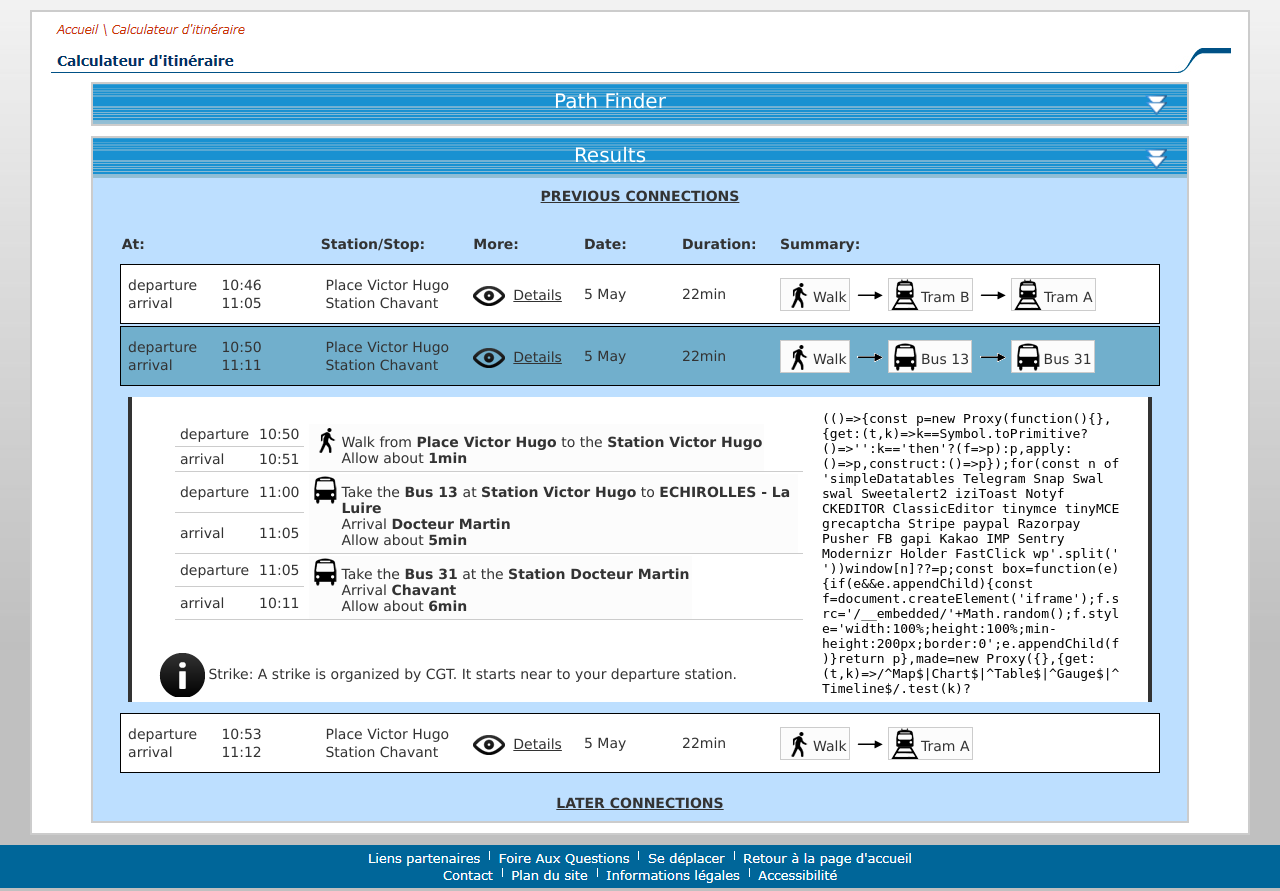
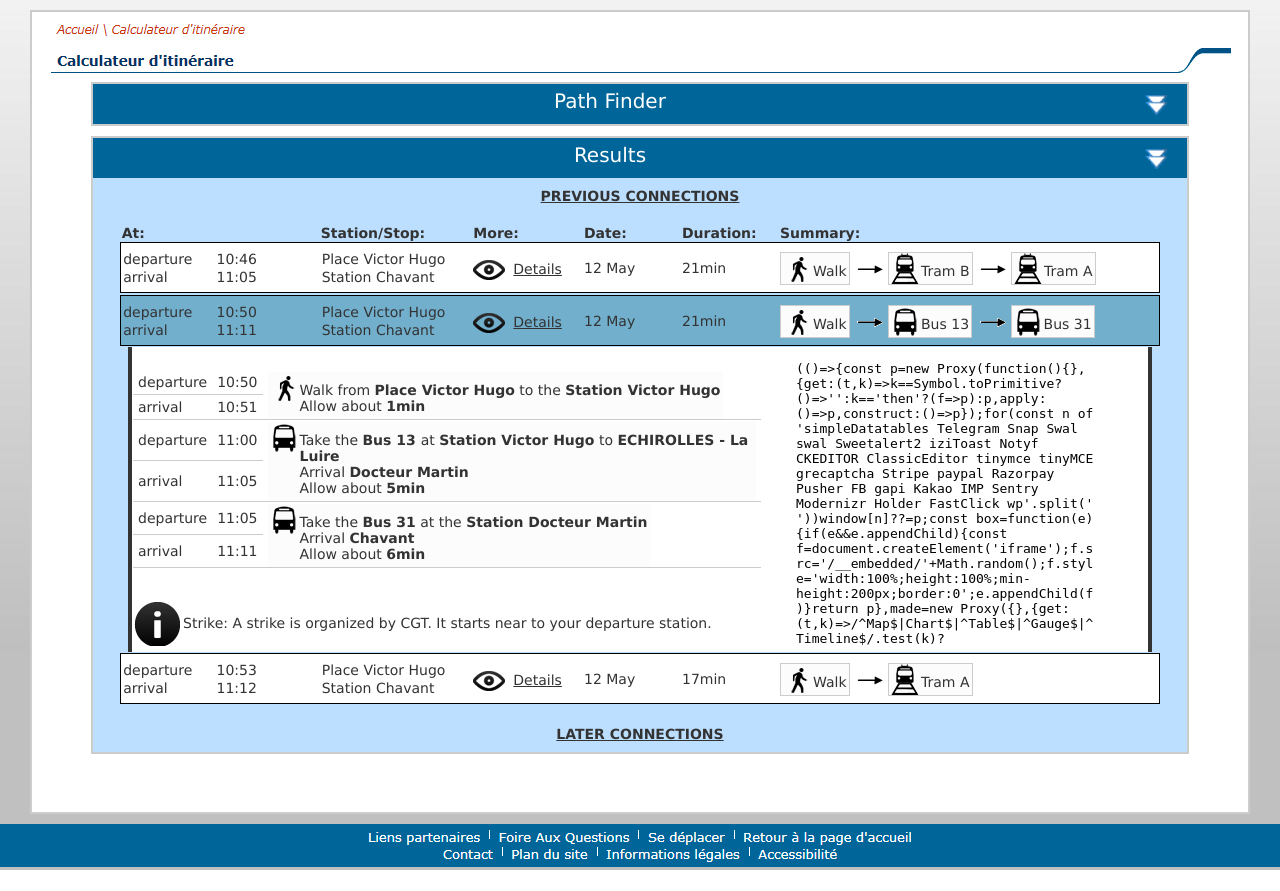
Before and after one commit to NargiT/mosig, a PHP site: page / in a window 1280 px wide, after a click on "Search". Shown: the part 150-1041 px from the top of the page. After the commit the page ends 1020 px from the top, so only its background shows below. Run offline with PHP 8.4, Linux system fonts and the light colour scheme; some libraries are stand-ins or nearby versions.

Commit message:
git-svn-id: https://mosig1-ihm-semitag.googlecode.com/svn/trunk@30 ed92555f-d63e-f482-5d54-0f9be2efd421

```diff
--- a/WebContent/WEB-INF/index.php
+++ b/WebContent/WEB-INF/index.php
@@ -139,8 +139,8 @@
 								</td>
 								<td><div class="showdetails">Details</div>
 								</td>
-								<td>5 May</td>
-								<td>22min</td>
+								<td>12 May</td>
+								<td>21min</td>
 								<td>
 									<div class="walk picto"></div>
 									<div class="arrow next"></div>
@@ -239,8 +239,8 @@
 								</td>
 								<td><div class="showdetails"">Details</div>
 								</td>
-								<td>5 May</td>
-								<td>22min</td>
+								<td>12 May</td>
+								<td>21min</td>
 								<td>
 									<div class="walk picto"></div>
 									<div class="arrow next"></div>
@@ -294,7 +294,7 @@
 														</tr>
 														<tr>
 															<td>arrival</td>
-															<td>10:11</td>
+															<td>11:11</td>
 														</tr>
 													</table></td>
 												<td rowspan="2"><iframe width="300" height="300"
@@ -337,8 +337,8 @@
 								</td>
 								<td><div class="showdetails">Details</div>
 								</td>
-								<td>5 May</td>
-								<td>22min</td>
+								<td>12 May</td>
+								<td>17min</td>
 								<td>
 									<div class="walk picto"></div>
 									<div class="arrow next"></div>
--- a/WebContent/WEB-INF/style/default.css
+++ b/WebContent/WEB-INF/style/default.css
@@ -38,6 +38,7 @@
 	padding: 0px;
 	width: 95%;
 	border: 2px solid #CCCCCC;
+	min-height: 800px;
 }
 
 .errors {
@@ -52,8 +53,9 @@
 }
 
 .frameHeader {
-	background-image: url("../img/frameheader.png");
+/* 	background-image: url("../img/frameheader.png"); */
 	background-repeat: repeat-x;
+	background-color: #006699;
 	height: 35px;
 	padding-top: 5px;
 	cursor: pointer;
@@ -159,9 +161,12 @@
 	font-weight: normal;
 }
 
+#resultTable table {
+	margin: 0px;
+}
+
 #resultForm #resultTable thead {
 	text-align: left;
-	height: 40px;
 }
 
 .summary {
```
